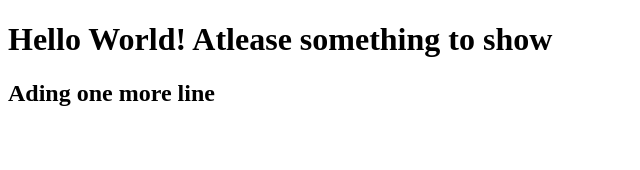
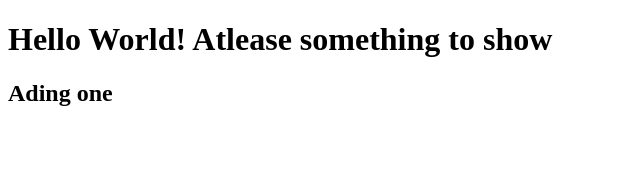
Before and after one commit to atultiwariatul/angular8boot, an Angular app: page / in a window 1280 px wide. Shown: the top 170 px of the page, without its empty margins (0-640 px from the left). Built offline with nearby package versions, Linux system fonts and the light colour scheme.

Commit message:
Added one more line in index file

```diff
--- a/src/app/app.component.html
+++ b/src/app/app.component.html
@@ -1,2 +1,2 @@
 <h1>Hello World! Atlease something to show</h1>
-<h2>Ading one more line</h2>
+<h2>Ading one </h2>
```
